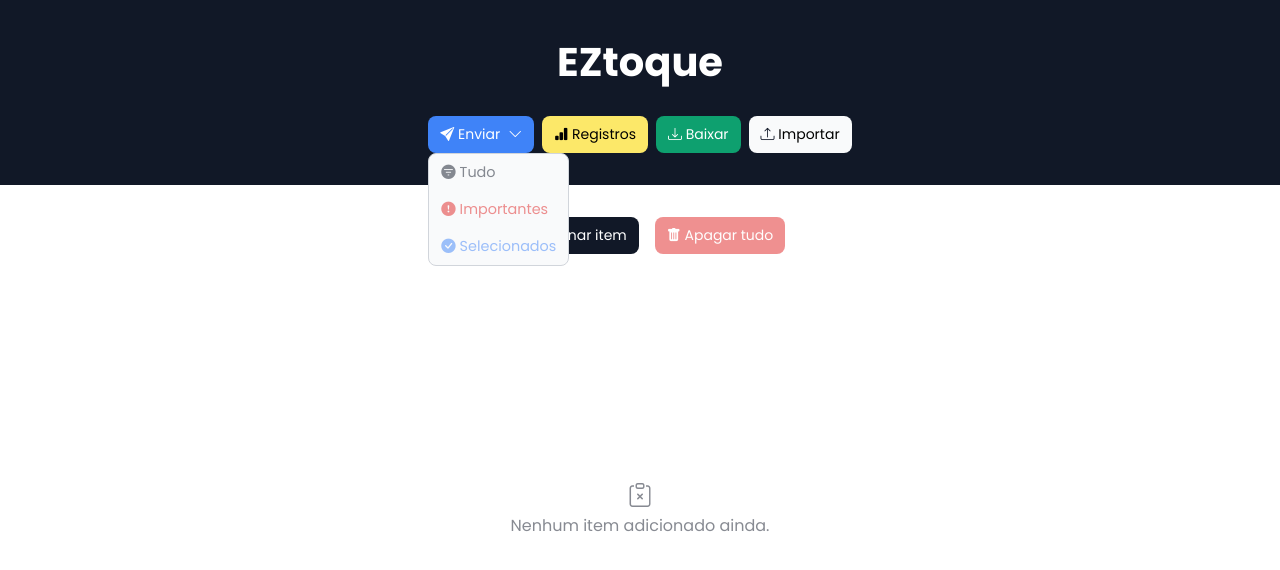
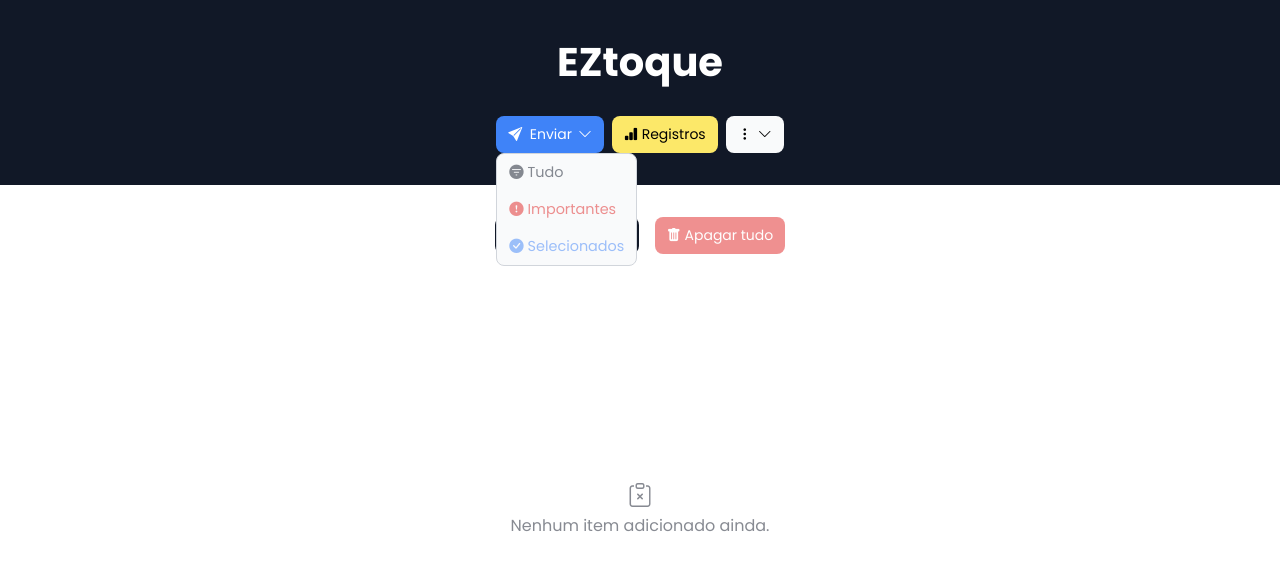
Before and after one commit to benhurk/Meu-Estoque, a React (Vite) app: page / in a window 1280 px wide. Both pictures are taken after a click on the button "Enviar". Shown: the top 570 px of the page. Built offline with nearby package versions, Linux system fonts and the light colour scheme; the HTML template or start-up script is replaced by a standard one.

Commit message:
Created a component for dropdowns, wraped the download an load buttons in it, some styling changes

```diff
--- a/src/components/DownloadButton/index.tsx
+++ b/src/components/DownloadButton/index.tsx
@@ -10,7 +10,8 @@ export default function DownloadButton() {
 
     return (
         <a
-            className='btn btn-green'
+            className='btn btn-dropdown-item'
+            style={{ color: 'darkgreen' }}
             href={url}
             role='button'
             download={`Estoque${date}.json`}>
--- /dev/null
+++ b/src/components/Dropdown/Dropdown.module.css
@@ -0,0 +1,15 @@
+.triggerButton {
+    position: relative;
+}
+
+.iconSpacer {
+    padding-left: 1.25rem;
+}
+
+.dropdownMenu {
+    position: absolute;
+    background-color: var(--color-light);
+    border: 1px solid var(--color-gray);
+    border-radius: 8px;
+    overflow: hidden;
+}
--- /dev/null
+++ b/src/components/Dropdown/index.tsx
@@ -0,0 +1,56 @@
+import { ReactNode, useState } from 'react';
+import styles from './Dropdown.module.css';
+
+type Props = {
+    buttonText?: string;
+    buttonColorClass: string;
+    buttonIconClass?: string;
+    dropdownArrowIcon?: boolean;
+    children: ReactNode;
+};
+
+export default function Dropdown({
+    buttonText,
+    buttonColorClass,
+    buttonIconClass,
+    dropdownArrowIcon = true,
+    children,
+}: Props) {
+    const [openDropdown, setOpenDropdown] = useState<boolean>(false);
+
+    const handleBlur = (e: React.FocusEvent<HTMLDivElement, Element>) => {
+        if (e.currentTarget && !e.currentTarget.contains(e.relatedTarget)) {
+            setOpenDropdown(false);
+        }
+    };
+
+    const handleMenuClick = (
+        e: React.MouseEvent<HTMLUListElement, MouseEvent>
+    ) => {
+        e.stopPropagation();
+        setOpenDropdown(false);
+    };
+
+    return (
+        <div tabIndex={0} onBlur={(e) => handleBlur(e)}>
+            <button
+                type='button'
+                className={`btn ${buttonColorClass} ${styles.triggerButton}`}
+                onClick={() => setOpenDropdown(!openDropdown)}>
+                {buttonIconClass && <i className={`bi ${buttonIconClass}`} />}
+                {buttonText && <>&nbsp; {buttonText}</>}
+                {dropdownArrowIcon && (
+                    <>
+                        <div className={styles.iconSpacer} />
+                        <i className='dropdown-icon bi bi-chevron-down' />
+                    </>
+                )}
+            </button>
+            {openDropdown && (
+                <ul className={styles.dropdownMenu} onClick={handleMenuClick}>
+                    {children}
+                </ul>
+            )}
+        </div>
+    );
+}
--- a/src/components/Header/index.tsx
+++ b/src/components/Header/index.tsx
@@ -4,6 +4,7 @@ import DownloadButton from '../DownloadButton';
 import LoadButton from '../LoadButton';
 import SendDropdown from '../SendDropdown';
 import StatisticsButton from '../StatisticsButton';
+import Dropdown from '../Dropdown';
 
 export default function Header() {
     return (
@@ -13,8 +14,16 @@ export default function Header() {
                 <div className={styles.buttonsArea}>
                     <SendDropdown />
                     <StatisticsButton />
-                    <DownloadButton />
-                    <LoadButton />
+                    <Dropdown
+                        buttonColorClass='btn-light'
+                        buttonIconClass='bi-three-dots-vertical'>
+                        <li>
+                            <DownloadButton />
+                        </li>
+                        <li>
+                            <LoadButton />
+                        </li>
+                    </Dropdown>
                 </div>
                 <div></div>
             </div>
--- a/src/components/ListItem/ListItem.module.css
+++ b/src/components/ListItem/ListItem.module.css
@@ -39,10 +39,3 @@
     display: flex;
     gap: 0.25rem;
 }
-
-.itemButtons button {
-    font-size: 0.875rem;
-    border-radius: 100%;
-    text-align: center;
-    padding: 0.5rem;
-}
--- a/src/components/ListItem/index.tsx
+++ b/src/components/ListItem/index.tsx
@@ -114,11 +114,11 @@ export default function ListItem({ item, setItemFormOpen }: Props) {
                 <div className={styles.itemButtons}>
                     <button
                         type='button'
-                        className='btn btn-dark bi bi-pencil-fill'
+                        className='btn btn-dark btn-circle bi bi-pencil-fill'
                         onClick={() => setEditForm()}></button>
                     <button
                         type='button'
-                        className='btn btn-red bi bi-trash-fill'
+                        className='btn btn-red btn-circle bi bi-trash-fill'
                         onClick={() => removeItem(item.id)}></button>
                 </div>
             </div>
--- a/src/components/LoadButton/LoadButton.module.css
+++ b/src/components/LoadButton/LoadButton.module.css
@@ -1,11 +1,3 @@
-.labelButton {
-    background-color: var(--color-light);
-
-    input {
-        display: none;
-    }
-}
-
 .fileInput {
     display: none;
 }
--- a/src/components/LoadButton/index.tsx
+++ b/src/components/LoadButton/index.tsx
@@ -38,7 +38,7 @@ export default function LoadButton() {
     };
 
     return (
-        <label className='btn btn-light'>
+        <label className='btn btn-dropdown-item text-dark'>
             <i className='bi bi-upload' />
             &nbsp;Importar
             <input
--- a/src/components/Modal/Modal.module.css
+++ b/src/components/Modal/Modal.module.css
@@ -50,5 +50,6 @@
     background-color: transparent;
     border: none;
     font-size: 1.275rem;
+    color: #777;
     cursor: pointer;
 }
--- a/src/components/SendDropdown/SendDropdown.module.css
+++ /dev/null
@@ -1,32 +0,0 @@
-.triggerButton {
-    position: relative;
-    padding-right: 2.125rem;
-}
-
-.dropdownMenu {
-    position: absolute;
-    background-color: var(--color-light);
-    border: 1px solid var(--color-gray);
-    border-radius: 8px;
-    overflow: hidden;
-}
-
-.itemButton {
-    background-color: transparent;
-    border: none;
-    cursor: pointer;
-    width: 100%;
-    height: 100%;
-    text-align: start;
-    padding: 0.5rem 0.75rem;
-    font-size: 0.9rem;
-}
-
-.itemButton:hover {
-    background-color: var(--color-gray);
-}
-
-.itemButton:disabled {
-    opacity: 0.5;
-    cursor: default;
-}
--- a/src/components/SendDropdown/index.tsx
+++ b/src/components/SendDropdown/index.tsx
@@ -1,14 +1,12 @@
 import { useState } from 'react';
-
-import styles from './SendDropdown.module.css';
 
 import Modal from '../Modal';
 import SendMenu from '../SendMenu';
 import useListStore from '../../stores/listStore';
+import Dropdown from '../Dropdown';
 
 export default function SendDropdown() {
     const [openSendMenu, setOpenSendMenu] = useState<boolean>(false);
-    const [openDropdown, setOpenDropdown] = useState<boolean>(false);
     const [sendMode, setSendMode] = useState<'all' | 'warned' | 'selected'>(
         'all'
     );
@@ -22,34 +20,18 @@ export default function SendDropdown() {
     const handleClick = (send: 'all' | 'warned' | 'selected') => {
         setSendMode(send);
         setOpenSendMenu(true);
-        setOpenDropdown(false);
-    };
-
-    const handleBlur = (e: React.FocusEvent<HTMLDivElement, Element>) => {
-        if (e.currentTarget && !e.currentTarget.contains(e.relatedTarget)) {
-            setOpenDropdown(false);
-        }
     };
 
     return (
         <>
-            <div tabIndex={0} onBlur={(e) => handleBlur(e)}>
-                <button
-                    type='button'
-                    className={`btn btn-blue ${styles.triggerButton}`}
-                    onClick={() => setOpenDropdown(!openDropdown)}>
-                    <i className='bi bi-send-fill' />
-                    &nbsp;Enviar
-                    <i className='dropdown-icon bi bi-chevron-down' />
-                </button>
-                {openDropdown && (
-                    <ul
-                        className={styles.dropdownMenu}
-                        onClick={(e) => e.stopPropagation()}>
+            <Dropdown
+                buttonText='Enviar'
+                buttonColorClass='btn-blue'
+                buttonIconClass='bi-send-fill'>
                 <li>
                     <button
                         type='button'
-                                className={styles.itemButton}
+                        className='btn-dropdown-item'
                         disabled={listItems.length > 0 ? false : true}
                         onClick={() => handleClick('all')}>
                         <i className='bi bi-filter-circle-fill' />
@@ -59,7 +41,7 @@ export default function SendDropdown() {
                 <li>
                     <button
                         type='button'
-                                className={`text-red ${styles.itemButton}`}
+                        className='btn-dropdown-item text-red'
                         disabled={warnedItems.length > 0 ? false : true}
                         onClick={() => handleClick('warned')}>
                         <i className='bi bi-exclamation-circle-fill' />
@@ -69,18 +51,14 @@ export default function SendDropdown() {
                 <li>
                     <button
                         type='button'
-                                className={`text-blue ${styles.itemButton}`}
-                                disabled={
-                                    selectedItems.length > 0 ? false : true
-                                }
+                        className='btn-dropdown-item text-blue'
+                        disabled={selectedItems.length > 0 ? false : true}
                         onClick={() => handleClick('selected')}>
                         <i className='bi bi-check-circle-fill' />
                         &nbsp;Selecionados
                     </button>
                 </li>
-                    </ul>
-                )}
-            </div>
+            </Dropdown>
 
             <Modal isOpen={openSendMenu} setIsOpen={setOpenSendMenu}>
                 <SendMenu
--- a/src/styles.css
+++ b/src/styles.css
@@ -110,6 +110,11 @@ a i.bi {
 .btn-light {
     background-color: var(--color-light);
     color: #000;
+    transition: background-color 0.2s ease-in-out;
+}
+
+.btn-light:hover {
+    background-color: hsl(216, 12%, 90%);
 }
 
 .btn-blue {
@@ -129,6 +134,16 @@ a i.bi {
     background-color: var(--color-green);
 }
 
+.btn-transparent {
+    background-color: transparent;
+}
+
+.btn-circle {
+    border-radius: 100%;
+    text-align: center;
+    padding: 0.5rem;
+}
+
 .btn-remove-item {
     background-color: transparent;
     border: none;
@@ -136,6 +151,31 @@ a i.bi {
     font-size: 1.125rem;
     padding: 0;
     cursor: pointer;
+}
+
+.btn-dropdown-item {
+    background-color: transparent;
+    border: none;
+    border-radius: 0;
+    cursor: pointer;
+    width: 100%;
+    height: 100%;
+    text-align: start;
+    padding: 0.5rem 0.75rem;
+    font-size: 0.9rem;
+}
+
+.btn-dropdown-item:hover {
+    background-color: var(--color-gray);
+}
+
+.btn-dropdown-item:disabled {
+    opacity: 0.5;
+    cursor: default;
+}
+
+.text-dark {
+    color: var(--color-dark);
 }
 
 .text-blue {
```
Lines whose indentation alone changed are shown as unchanged.
